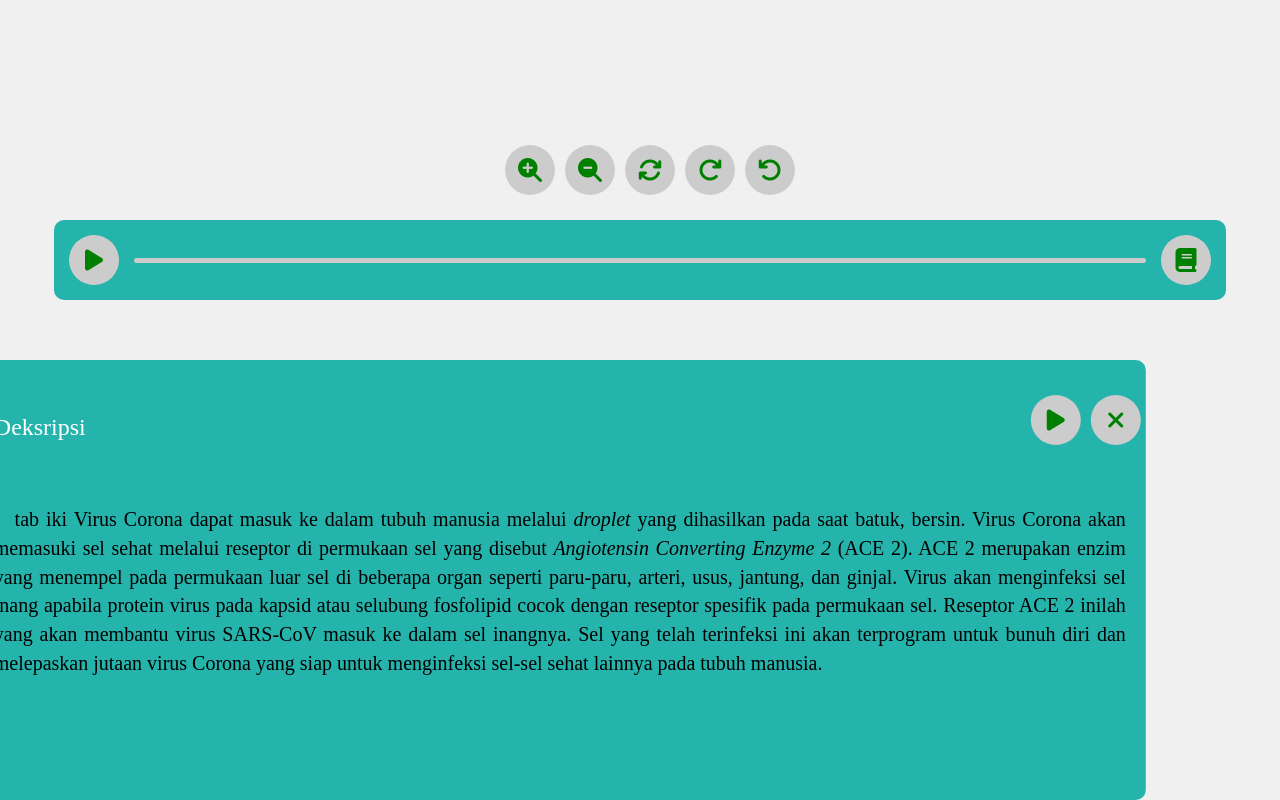
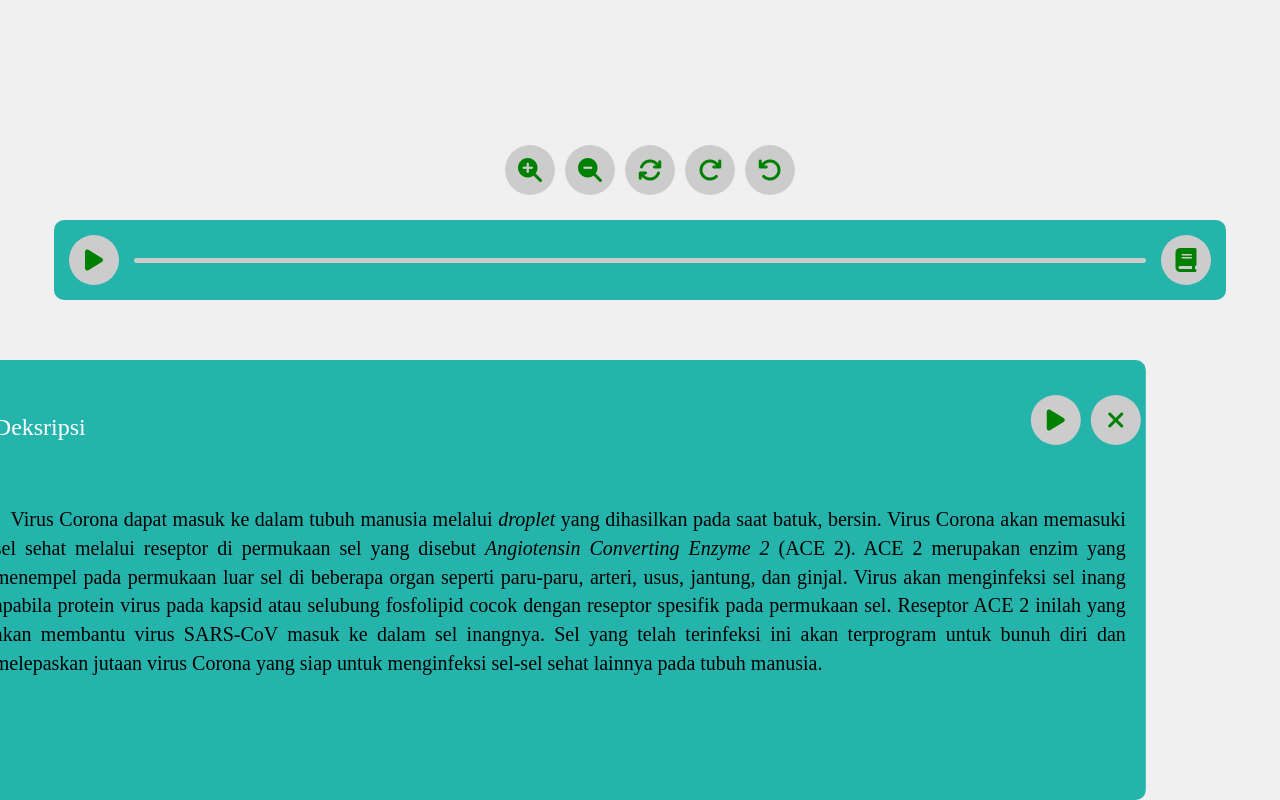
Before and after one commit to darkPigeonn/ar-view-node, a plain HTML site: page public/model/4.html in a window 1280 px wide. Shown: the part 500-1300 px from the top of the page. Drawn offline with Linux system fonts and the light colour scheme.

Commit message:
return back

```diff
--- a/public/model/4.html
+++ b/public/model/4.html
@@ -66,7 +66,7 @@
       </div>
     </div>
     <div class="popup-detail">
-      <p>&nbsp;&nbsp;&nbsp;tab iki Virus Corona dapat masuk ke dalam tubuh manusia melalui <i>droplet</i> yang
+      <p>&nbsp;&nbsp;&nbsp;Virus Corona dapat masuk ke dalam tubuh manusia melalui <i>droplet</i> yang
         dihasilkan
         pada
         saat batuk, bersin.
```
